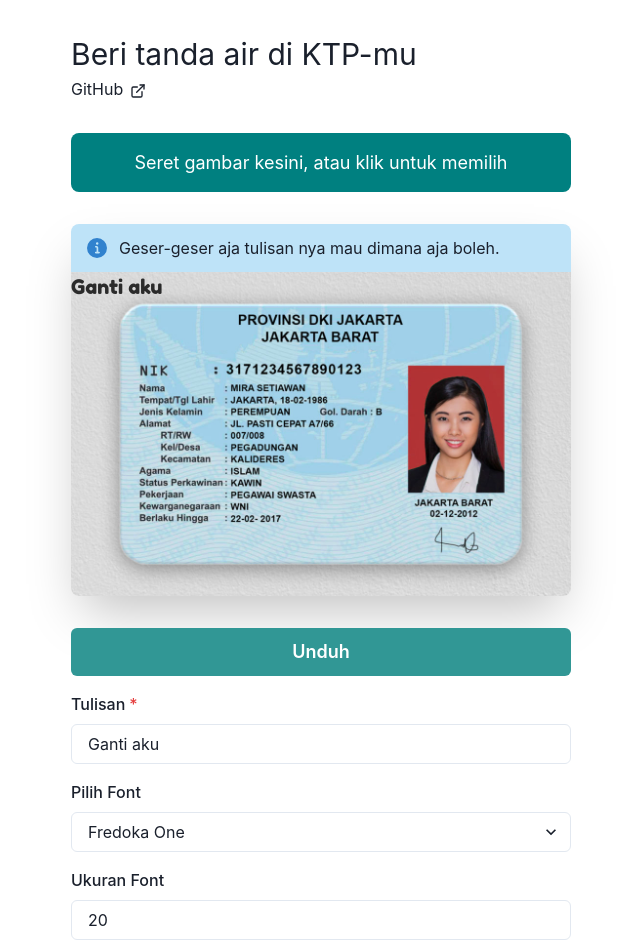
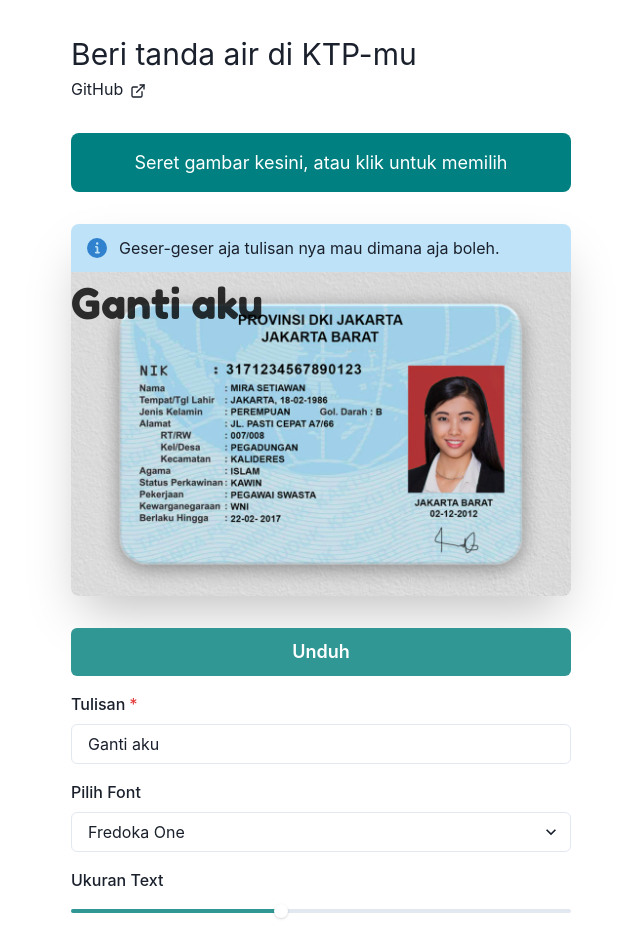
Before and after one commit to mukhlisakbr/tanda-air-ktp, a Next.js app: page / in a window 1280 px wide. Shown: the top 944 px of the page, without its empty margins (319-959 px from the left). Built offline with nearby package versions, Linux system fonts and the light colour scheme.

Commit message:
refactor: change font size to slider

```diff
--- a/src/components/ImageEditor.tsx
+++ b/src/components/ImageEditor.tsx
@@ -17,6 +17,8 @@ import {
   SliderThumb,
   Alert,
   AlertIcon,
+  Badge,
+  Stack,
 } from "@chakra-ui/react";
 import Draggable from "react-draggable";
 import React, { useState } from "react";
@@ -28,7 +30,7 @@ export const ImageEditor = () => {
   const { generateImage, captureRef, status } = useScreenshot();
   const [text, setText] = useState<string>("Ganti aku");
   const [font, setFont] = useState<string>("Fredoka One");
-  const [fontSize, setFontSize] = useState<string>("20");
+  const [fontSize, setFontSize] = useState<number>(42);
   const [color, setColor] = useState<string>("#000000");
   const [opacity, setOpacity] = useState<number>(80);
 
@@ -36,8 +38,8 @@ export const ImageEditor = () => {
     setFont(e.target.value);
   };
 
-  const handleFontSizeChange = (e: React.ChangeEvent<HTMLInputElement>) => {
-    setFontSize(e.target.value);
+  const handleFontSizeChange = (e: number) => {
+    setFontSize(e);
   };
 
   return (
@@ -95,8 +97,17 @@ export const ImageEditor = () => {
               </Select>
             </FormControl>
             <FormControl>
-              <FormLabel>Ukuran Font</FormLabel>
-              <Input value={fontSize} onChange={handleFontSizeChange} />
+              <FormLabel>Ukuran Text</FormLabel>
+              <Slider
+                colorScheme="teal"
+                defaultValue={fontSize}
+                onChange={handleFontSizeChange}
+              >
+                <SliderTrack>
+                  <SliderFilledTrack />
+                </SliderTrack>
+                <SliderThumb />
+              </Slider>
             </FormControl>
             <FormControl>
               <FormLabel>Tingkat Opasitas</FormLabel>
```
Also changed, not shown: 1 other file (tests, documents, lock files or other folders).
